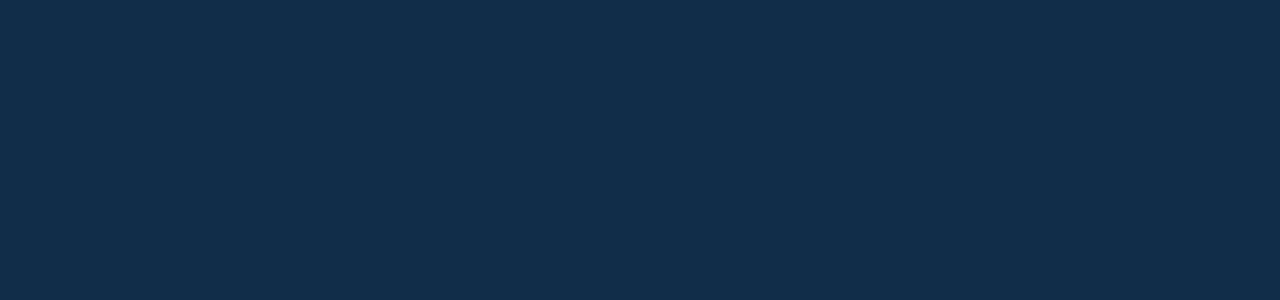
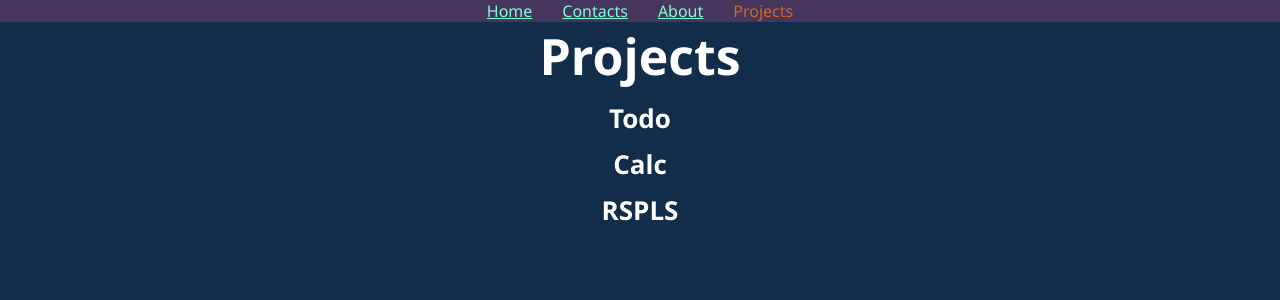
Before and after one commit to Svork7/RRbyBS, a React (Create React App) app: page /projects in a window 1280 px wide. Before the commit this address had no page. Shown: the top 300 px of the page. Built offline with nearby package versions, Linux system fonts and the light colour scheme; the HTML template or start-up script is replaced by a standard one.

Commit message:
added projects

```diff
--- a/src/App.css
+++ b/src/App.css
@@ -3,10 +3,10 @@
 }
 
 /*изменение стиля для активной ссылки из коробки с компонентом NavLink*/
-/*.active {
+.active {
   color: chocolate;
   text-decoration: none;
-}*/
+}
 
 .activeLink {
   color: chocolate;
--- a/src/App.jsx
+++ b/src/App.jsx
@@ -3,6 +3,7 @@ import Home from './components/Home'
 import Contacts from './components/Contacts'
 import NotFound from './components/NotFound'
 import About from './components/About'
+import Projects from './components/Projects'
 import MainLayout from './layouts/MainLayout'
 import './App.css'
 
@@ -12,11 +13,12 @@ function App() {
       <div className="App">
         <Routes>
           {/* /* выводит страницу на которую нет маршрута*/}
-          <Route path="/main" element={<MainLayout />}>
+          <Route path="/" element={<MainLayout />}>
             {/*относительные ссылки*/}
             <Route path="about" element={<About />} />
             <Route index element={<Home />} />
             <Route path="contacts" element={<Contacts />} />
+            <Route path="projects" element={<Projects />} />
             <Route path="*" element={<NotFound />} />
           </Route>
         </Routes>
--- a/src/components/Menu.jsx
+++ b/src/components/Menu.jsx
@@ -29,6 +29,7 @@ function Menu() {
         Home
       </NavLink>
       <NavLink
+        //задание стиля непосредственно в компоненте
         style={({ isActive }) =>
           isActive ? { color: 'chocolate', textDecoration: 'none' } : {}
         }
@@ -37,6 +38,7 @@ function Menu() {
         Contacts
       </NavLink>
       <NavLink to="about">About</NavLink>
+      <NavLink to="projects">Projects</NavLink>
     </nav>
   )
 }
--- /dev/null
+++ b/src/components/Projects.jsx
@@ -0,0 +1,15 @@
+import React from 'react'
+import projects from '../data/projects'
+
+function Projects() {
+  return (
+    <div>
+      <h1>Projects</h1>
+      {projects.map((project) => {
+        return <h3>{project.title}</h3>
+      })}
+    </div>
+  )
+}
+
+export default Projects
--- /dev/null
+++ b/src/data/projects.js
@@ -0,0 +1,19 @@
+const projects = [
+  {
+    title: 'Todo',
+    slug: 'React',
+    id: 23,
+  },
+  {
+    title: 'Calc',
+    slug: 'JS',
+    id: 24,
+  },
+  {
+    title: 'RSPLS',
+    slug: 'SCSS',
+    id: 25,
+  },
+]
+
+export default projects
```
